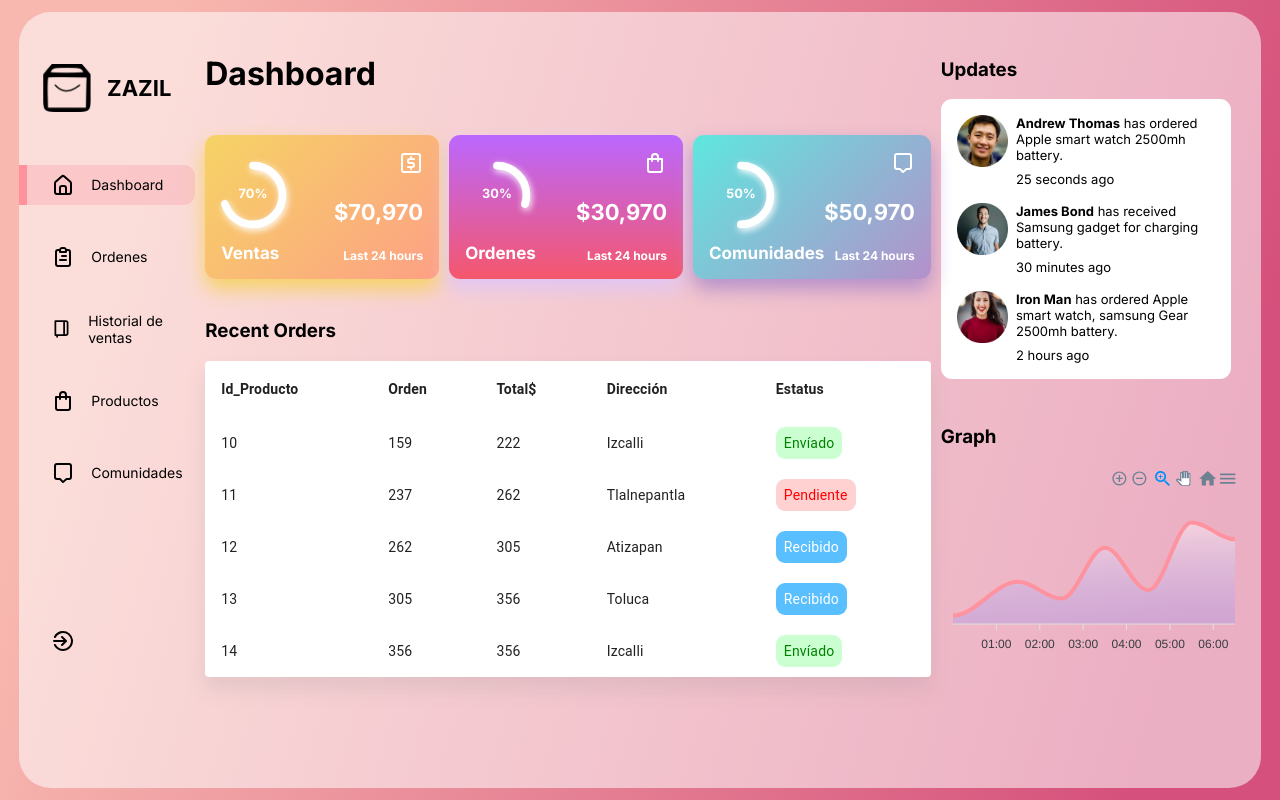
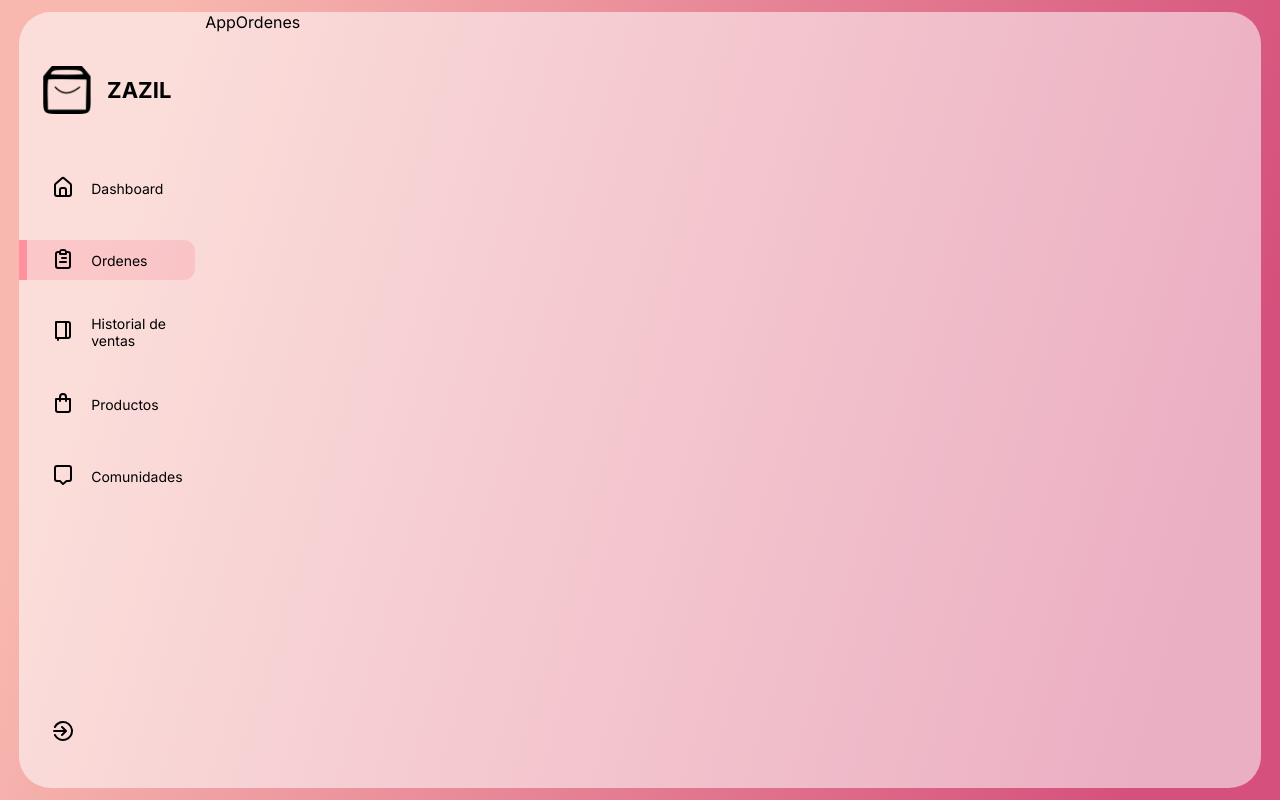
Before and after one commit to Sebastian-Espinoza-25/Reto-TC2007B.401-Equipo-6-Web, a React (Create React App) app: page /appordenes in a window 1280 px wide. Built offline with nearby package versions, Linux system fonts and the light colour scheme.

Commit message:
App con navegacion a todos lados

```diff
--- a/package.json
+++ b/package.json
@@ -14,8 +14,9 @@
     "framer-motion": "^6.2.9",
     "react": "^18.0.0",
     "react-apexcharts": "^1.4.0",
-    "react-circular-progressbar": "^2.0.4",
+    "react-circular-progressbar": "^2.1.0",
     "react-dom": "^18.0.0",
+    "react-router-dom": "^6.26.2",
     "react-scripts": "5.0.0",
     "web-vitals": "^2.1.0"
   },
--- a/src/App.js
+++ b/src/App.js
@@ -10,7 +10,6 @@ function App() {
       <Sidebar/>
       <MainDash/>
       <RightSide/>
-      <div></div>
       </div>
 
 
--- a/src/Data/Data.js
+++ b/src/Data/Data.js
@@ -16,22 +16,27 @@ export const SidebarData = [
     {
         icon : UilEstate,
         heading : 'Dashboard',
+        path: '/',
     },
     {
         icon : UilClipboardAlt,
         heading : 'Ordenes',
+        path: '/appordenes',
     },
     {
         icon : UilDiary,
         heading : 'Historial de ventas',
+        path: '/appventas',
     },
     {
         icon : UilShoppingBag,
         heading : 'Productos',
+        path: '/appproductos',
     },
     {
         icon : UilChat,
         heading : 'Comunidades',
+        path: '/appcomunidades',
     }
 ];
 
--- /dev/null
+++ b/src/components/Pages/AppComun.css
@@ -0,0 +1,56 @@
+:root {
+    --yellow: linear-gradient(180deg, #F8D49A -146.42%, #FAD79D -46.42%);
+    --orange: #fca61f;
+    --black: #242d49;
+    --gray: #788097;
+    --purple: linear-gradient(180deg, #BB67FF 0%, #C484F3 100%);
+    --pink: #FF919D;
+    --glass: rgba(255, 255, 255, 0.54);
+    --boxShadow: 0px 19px 60px rgb(0 0 0 / 8%);
+    --smboxShadow: -79px 51px 60px rgba(0, 0, 0, 0.08);
+    --activeItem: #f799a354;
+  }
+
+
+  .AppCss{
+    background: linear-gradient(
+      106.37deg,
+      #F8B8AF 10.85%,
+      #D5507C 90.63%
+
+
+    );
+    height: 100vh;
+    display:flex;
+    justify-content: center;
+    align-items: center;
+    font-family: 'Inter', sans-serif;
+  }
+
+.AppGlass{
+    display: grid;
+    height: 97%;
+    width: 97%;
+    border-radius: 2rem;
+    background: var(--glass);
+    overflow: hidden;
+    grid-template-columns: 11rem auto 20rem;
+    gap: 10px;
+  }
+
+  @media screen and (max-width: 1200px){
+    .AppGlass{
+      grid-template-columns: 10% 50% auto;
+      overflow-y: scroll;
+    }
+
+  }
+
+  @media screen and (max-width: 768px){
+    .AppGlass{
+      grid-template-columns: 1fr;
+    }
+    .appGlass::-webkit-scrollbar{
+      display: none;
+    }
+  }
--- /dev/null
+++ b/src/components/Pages/AppComunidades.js
@@ -0,0 +1,17 @@
+import React from 'react';
+import Sidebar from '../Sidebar/Sidebar';
+import './AppComun.css';
+
+function AppComunidad() {
+  return (
+    <div className='AppCss'>
+        <div className='AppGlass'>
+        <Sidebar/>
+        <div>AppComunidad</div>
+        </div>
+
+    </div>
+  );
+}
+
+export default AppComunidad;
--- /dev/null
+++ b/src/components/Pages/AppHistorial.js
@@ -0,0 +1,17 @@
+import React from 'react';
+import Sidebar from '../Sidebar/Sidebar';
+import './AppComun.css';
+
+function AppHistorial() {
+  return (
+    <div className='AppCss'>
+        <div className='AppGlass'>
+        <Sidebar/>
+        <div>AppHistorial</div>
+        </div>
+
+    </div>
+  );
+}
+
+export default AppHistorial;
--- /dev/null
+++ b/src/components/Pages/AppOrdenes.js
@@ -0,0 +1,17 @@
+import React from 'react';
+import Sidebar from '../Sidebar/Sidebar';
+import './AppComun.css';
+
+function AppOrdenes() {
+  return (
+    <div className='AppCss'>
+        <div className='AppGlass'>
+        <Sidebar/>
+        <div>AppOrdenes</div>
+        </div>
+
+    </div>
+  );
+}
+
+export default AppOrdenes;
--- /dev/null
+++ b/src/components/Pages/AppProductos.js
@@ -0,0 +1,17 @@
+import React from 'react';
+import Sidebar from '../Sidebar/Sidebar';
+import './AppComun.css';
+
+function AppProducto() {
+  return (
+    <div className='AppCss'>
+        <div className='AppGlass'>
+        <Sidebar/>
+        <div>AppProducto</div>
+        </div>
+
+    </div>
+  );
+}
+
+export default AppProducto;
--- a/src/components/Sidebar/Sidebar.jsx
+++ b/src/components/Sidebar/Sidebar.jsx
@@ -1,77 +1,90 @@
-import React from 'react'
-import Logo from '../../imgs/logo.png'
-import './Sidebar.css'
+import React from 'react';
+import Logo from '../../imgs/logo.png';
+import './Sidebar.css';
 
 import { SidebarData } from '../../Data/Data';
-import { UilSignOutAlt, UilBars } from '@iconscout/react-unicons'
+import { UilSignOutAlt, UilBars } from '@iconscout/react-unicons';
 
-import { motion } from 'framer-motion'
+import { motion } from 'framer-motion';
+import { Link, useLocation } from 'react-router-dom';
 
 const Sidebar = () => {
-
-    const [selected, setSelected] = React.useState(0);
+  const [selected, setSelected] = React.useState(); //ANIMATION
   const [expanded, setExpanded] = React.useState(true);
 
+  const location = useLocation();
+
+  React.useEffect(() => {
+    // Automatically set the selected item based on the current path
+    const currentPath = location.pathname;
+    const activeIndex = SidebarData.findIndex(item => item.path === currentPath);
+    if (activeIndex !== -1) {
+      setSelected(activeIndex); // Keep selected state in sync with the active path
+    }
+  }, [location.pathname]);
+
+  // Variants for animation
   const sidebarVariants = {
-        true:{
-            left: '0'
+    true: {
+      left: '0',
     },
-        false:{
-            left: '-60%'
-        }
-    }
-
-
-
+    false: {
+      left: '-60%',
+    },
+  };
 
   return (
     <>
-            <div className = "bars" style={expanded?{left:'60%'}:{
-            left:'5%'}}
-            onClick={()=>setExpanded(!expanded)}
+      <div
+        className="bars"
+        style={expanded ? { left: '60%' } : { left: '5%' }}
+        onClick={() => setExpanded(!expanded)}
       >
-                <UilBars/>
+        <UilBars />
       </div>
-            <motion.div className="Sidebar"
+      <motion.div
+        className="Sidebar"
         variants={sidebarVariants}
-            animate={window.innerWidth<=768?`${expanded}`:
-            ''}
+        animate={window.innerWidth <= 768 ? `${expanded}` : ''} // Keeps sidebar animation
       >
         {/* logo */}
         <div className="logo">
-                    <img src={Logo} alt="" />
-                    <span>
-                        ZAZIL
-                    </span>
+          <img src={Logo} alt="logo" />
+          <span>ZAZIL</span>
         </div>
         {/* menu */}
         <div className="menu">
           {SidebarData.map((item, index) => {
-                        return(
-                            <div className={selected === index ? 'menuItem active' : 'menuItem' }
+            const isActive = selected === index; // Use selected for animation
+
+            return (
+              <Link
+                to={item.path}
+                style = {{textDecoration: 'none', color: 'inherit'}}
+                className={isActive ? 'menuItem active' : 'menuItem'}
                 key={index}
-                            onClick={() => setSelected(index)}
+                onClick={() => setSelected(index)} // Set selected when clicked
               >
-                                <item.icon/>
-                                <span>
-                                    {item.heading}
-                                </span>
-                            </div>
-                        )
+                <motion.div
+                  initial={{ opacity: 0 }}
+                  animate={{ opacity: 1 }}
+                  transition={{ duration: 0.3 }}
+                  className="menuIcon"
+                >
+                  <item.icon />
+                </motion.div>
+                <span>{item.heading}</span>
+              </Link>
+            );
           })}
 
           <div className="menuItem">
-                        <UilSignOutAlt/>
-
+            <UilSignOutAlt />
           </div>
-
-
-
         </div>
       </motion.div>
     </>
-
   );
 };
 
-export default Sidebar
+export default Sidebar;
--- a/src/index.js
+++ b/src/index.js
@@ -1,10 +1,46 @@
 import React from 'react';
 import ReactDOM from 'react-dom';
 import App from './App';
+import AppOrdenes from './components/Pages/AppOrdenes';
 
-ReactDOM.render(
-    <App />,
-  document.getElementById('root')
+import {
+  createBrowserRouter,
+  RouterProvider,
+  Route,
+} from 'react-router-dom'
+import AppHistorial from './components/Pages/AppHistorial';
+import AppProducto from './components/Pages/AppProductos';
+import AppComunidad from './components/Pages/AppComunidades';
+
+const router = createBrowserRouter([
+  {
+    path: "/",
+    element: <App />,
+  },
+  {
+    path: "/appordenes",
+    element: <AppOrdenes/>,
+  },
+  {
+    path: "/appventas",
+    element: <AppHistorial/>,
+  },
+  {
+    path: "/appproductos",
+    element: <AppProducto/>,
+  },
+  {
+    path: "/appcomunidades",
+    element: <AppComunidad/>,
+  },
+
+
+]);
+
+const root = ReactDOM.createRoot(document.getElementById('root'));
+root.render(
+  <RouterProvider router={router}/>
+
 );
 
 // If you want to start measuring performance in your app, pass a function
```
Also changed, not shown: 2 other files (tests, documents, lock files or other folders). Lines whose indentation alone changed are shown as unchanged.
